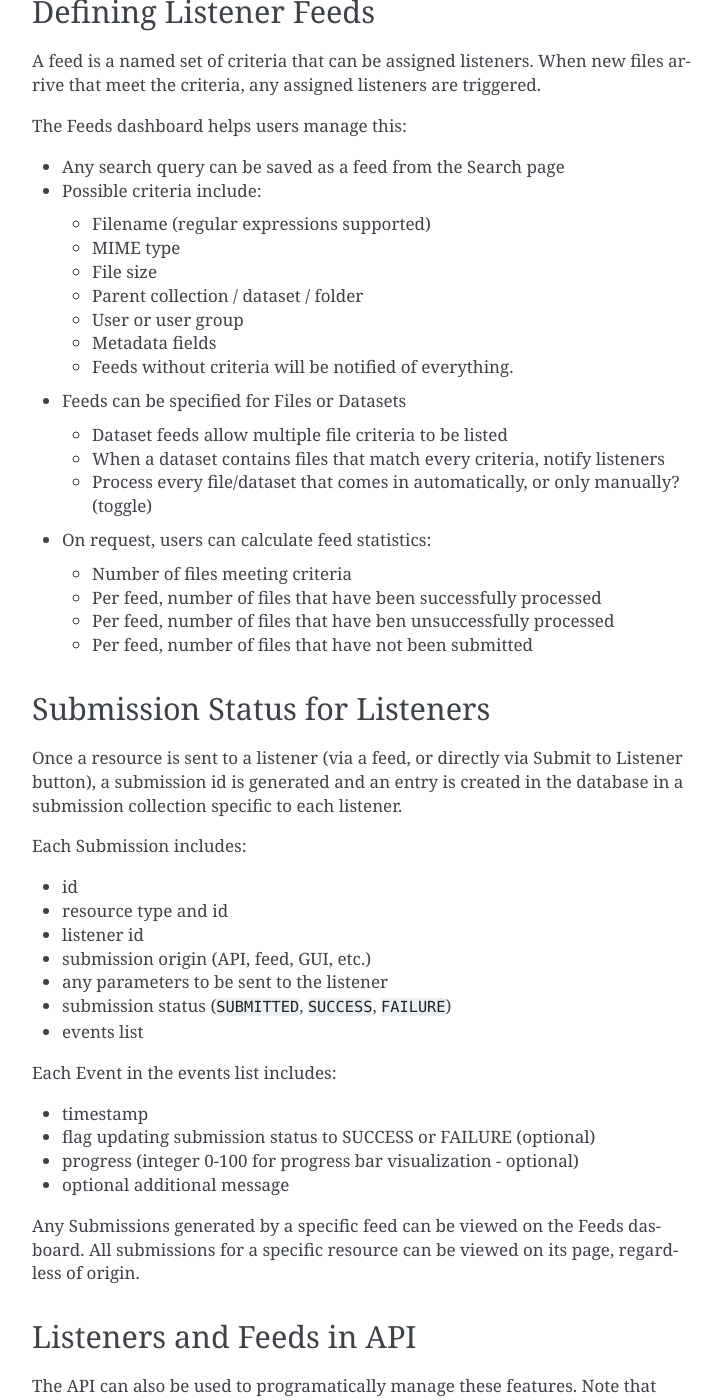
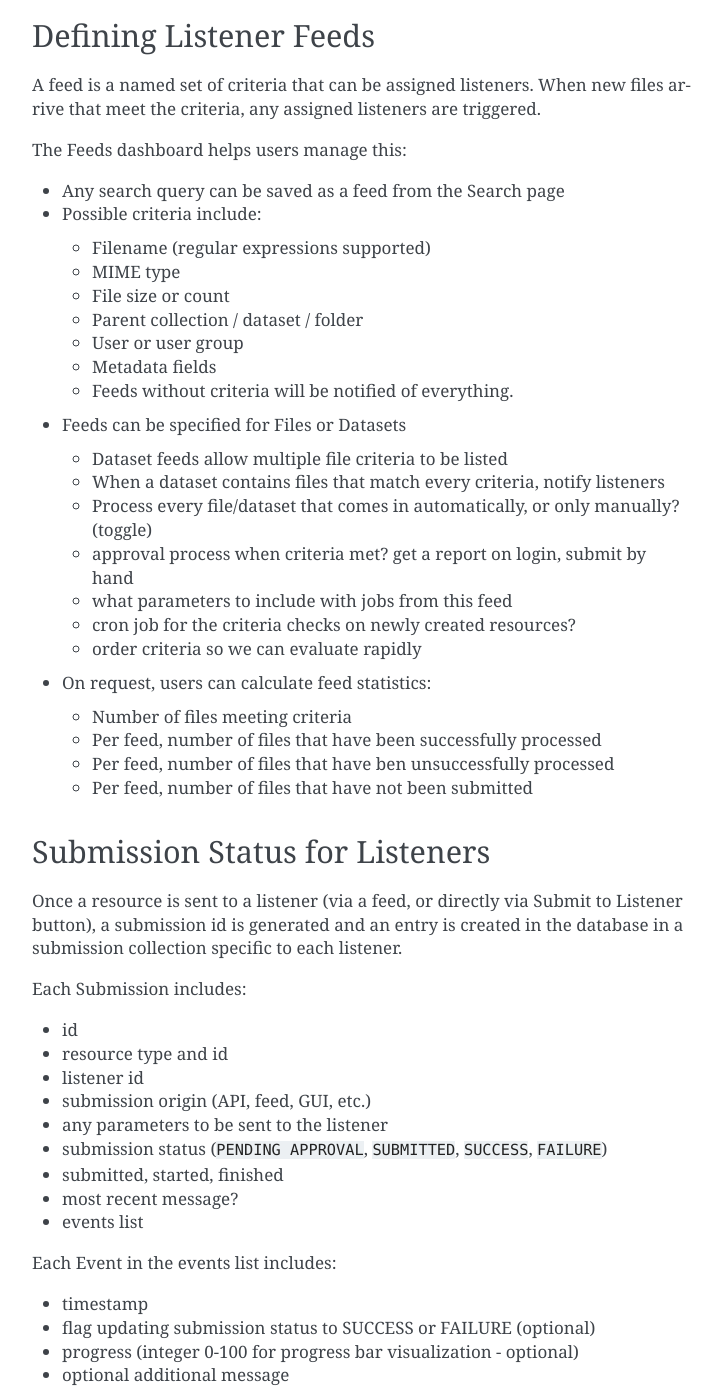
Before and after one commit to clowder-framework/clowder2, a Sphinx documentation site: the page built from backend/docs/source/listeners.md, in a window 1280 px wide and 1400 px high, scrolled down 1214 px. Shown: the whole window, without its empty margins (388-1104 px from the left). Built offline with Sphinx 7.4.7, drawn with Linux system fonts in a browser that asks for light colours; some of the changed text lies outside the part shown.

Commit message:
additional notes

```diff
--- a/backend/docs/source/listeners.md
+++ b/backend/docs/source/listeners.md
@@ -48,7 +49,7 @@ The Feeds dashboard helps users manage this:
 - Possible criteria include:
    - Filename (regular expressions supported)
    - MIME type
-   - File size
+   - File size or count
    - Parent collection / dataset / folder
    - User or user group
    - Metadata fields
@@ -58,6 +59,10 @@ The Feeds dashboard helps users manage this:
    - Dataset feeds allow multiple file criteria to be listed
    - When a dataset contains files that match every criteria, notify listeners
    - Process every file/dataset that comes in automatically, or only manually? (toggle)
+   - approval process when criteria met? get a report on login, submit by hand
+   - what parameters to include with jobs from this feed
+   - cron job for the criteria checks on newly created resources?
+   - order criteria so we can evaluate rapidly
 
 - On request, users can calculate feed statistics:
    - Number of files meeting criteria
@@ -76,7 +81,9 @@ Each Submission includes:
 - listener id
 - submission origin (API, feed, GUI, etc.)
 - any parameters to be sent to the listener
-- submission status (`SUBMITTED`, `SUCCESS`, `FAILURE`)
+- submission status (`PENDING APPROVAL`, `SUBMITTED`, `SUCCESS`, `FAILURE`)
+- submitted, started, finished
+- most recent message?
 - events list
 
 Each Event in the events list includes:
@@ -124,4 +131,4 @@ that have not already been processed, but flag can force all feed contents (sear
 - `GET /api/feeds/:feed_id/counts/:listener_id`
     - Calculate counts for feed contents that have been successfully
 and unsuccessfully processed by a given listener.
-    - JSON: `{"total": 123, "success": 119, "failure": 2, "submitted": 1, "not_submitted": 1}`
+    - JSON: `{"total": 123, "success": 119, "failure": 2, "submitted": 1, "not_submitted": 1, "pending_approval": 0}`
```
Also changed, not shown: other parts of backend/docs/source/listeners.md (+2 -1 lines).
